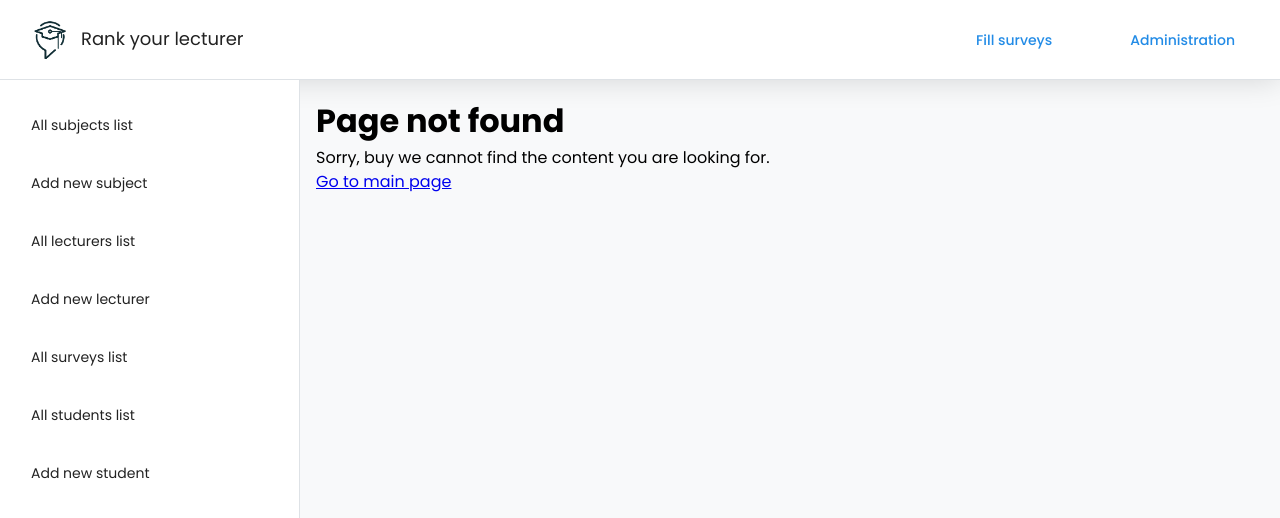
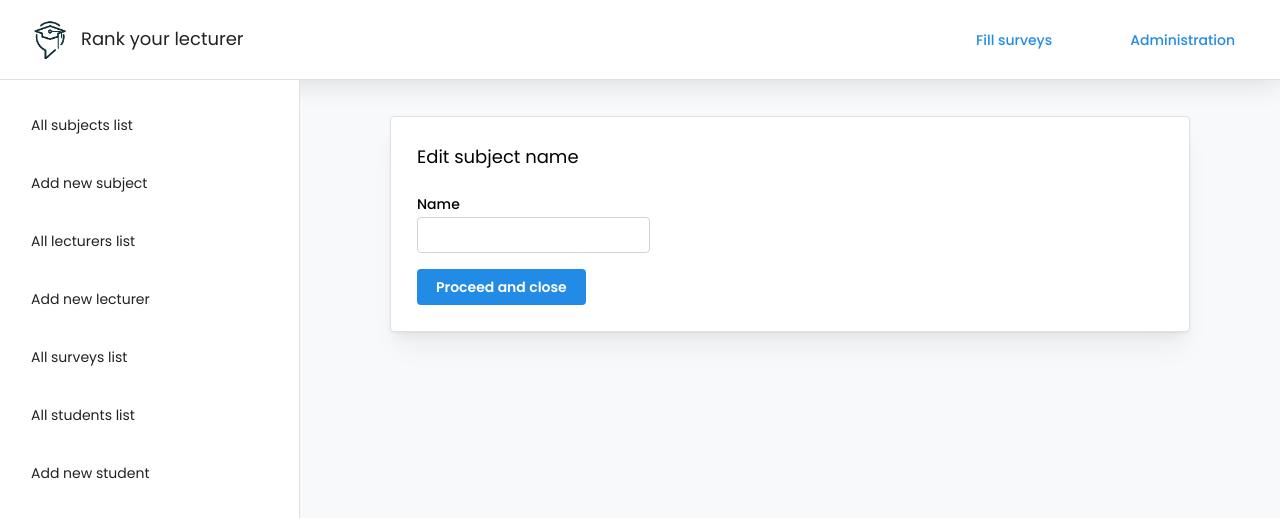
Before and after one commit to krzysztofmeler/take-web-app, a React app: page /administration/edit-subject-data/1 in a window 1280 px wide. Shown: the top 518 px of the page. Built offline with nearby package versions, Linux system fonts and the light colour scheme; no server answers.

Commit message:
added styled edit subject page

```diff
--- /dev/null
+++ b/src/components/SubjectForm.tsx
@@ -0,0 +1,27 @@
+import { FC } from 'react';
+import { Button, Grid, TextInput } from '@mantine/core';
+import { update } from '../utils/forms';
+import { jsSubmit } from '../utils/js-submit';
+
+type SubjectFormProps = {
+    name: string;
+
+    setName: (arg: string) => void;
+
+    submit: () => void;
+};
+
+const SubjectForm: FC<SubjectFormProps> = ({ name, setName, submit }) => (
+    <Grid>
+        <Grid.Col span={6}>
+            <TextInput value={name} onChange={update(setName)} label="Name" />
+        </Grid.Col>
+
+        <Grid.Col span={10}>
+            <Button onClick={jsSubmit(submit)}>Proceed and close</Button>
+        </Grid.Col>
+    </Grid>
+);
+
+export { SubjectForm };
+export type { SubjectFormProps };
--- a/src/components/pages/AddNewSubjectPage.tsx
+++ b/src/components/pages/AddNewSubjectPage.tsx
@@ -1,9 +1,8 @@
 import { FC, useState } from 'react';
-import { Button, Card, Grid, Group, Text, TextInput } from '@mantine/core';
-import { jsSubmit } from '../../utils/js-submit';
+import { Card, Group, Text } from '@mantine/core';
 import { useRequest } from '../../hooks/useRequest.hook';
 import { settings } from '../../settings';
-import { update } from '../../utils/forms';
+import { SubjectForm } from '../SubjectForm';
 
 const AddNewSubjectPage: FC = () => {
     const [name, setName] = useState<string>('');
@@ -33,21 +32,13 @@ const AddNewSubjectPage: FC = () => {
                     Add new subject
                 </Text>
 
-                <Grid maw={700}>
-                    <Grid.Col span={9}>
-                        <TextInput
-                          value={name}
-                          onChange={update(setName)}
-                          label="Name"
-                        />
-                    </Grid.Col>
-
-                    <Grid.Col span={10}>
-                        <Button onClick={jsSubmit(submit)}>
-                            Proceed and close
-                        </Button>
-                    </Grid.Col>
-                </Grid>
+                <Group maw={700}>
+                    <SubjectForm
+                      name={name}
+                      setName={setName}
+                      submit={submit}
+                    />
+                </Group>
             </Group>
         </Card>
     );
--- /dev/null
+++ b/src/components/pages/EditSubjectDataPage.tsx
@@ -0,0 +1,64 @@
+import { FC, useState } from 'react';
+import { useParams } from 'react-router';
+import { Card, Group, Text } from '@mantine/core';
+import { useNavigate } from 'react-router-dom';
+import { useAsyncEffect } from '../../hooks/useAsyncEffect.hook';
+import { SubjectForm } from '../SubjectForm';
+import { request } from '../../utils/request';
+import { Subject } from '../../model/existing-objects/Subject';
+
+const EditSubjectDataPage: FC = () => {
+    const [name, setName] = useState<string>('');
+
+    const { id } = useParams();
+
+    useAsyncEffect(async () => {
+        const response = await request.get('/subjects');
+
+        if (response.status === 200) {
+            const subject = (response.data as Subject[]).find(
+                (s) => s.id.toString() === id,
+            );
+
+            if (subject === undefined) {
+                // todo: handle as error
+            } else {
+                setName(subject.name);
+            }
+        }
+    }, []);
+
+    const navigate = useNavigate();
+
+    const submit = async () => {
+        const response = await request.put(`/subjects/${id}`, {
+            name,
+        });
+
+        if (response.status === 200) {
+            setTimeout(() => {
+                navigate(`/administration/subject-data/${id}`);
+            }, 500);
+        }
+    };
+
+    return (
+        <Card withBorder shadow="md" maw={800} my={20} mx="auto">
+            <Group gap={20} p={10}>
+                <Text component="h2" size="lg" w="100%">
+                    Edit subject name
+                </Text>
+
+                <Group maw={700}>
+                    <SubjectForm
+                      name={name}
+                      setName={setName}
+                      submit={submit}
+                    />
+                </Group>
+            </Group>
+        </Card>
+    );
+};
+
+export { EditSubjectDataPage };
--- a/src/index.tsx
+++ b/src/index.tsx
@@ -22,6 +22,7 @@ import { EditLecturerDataPage } from './components/pages/EditLecturerDataPage';
 import { EditStudentDataPage } from './components/pages/EditStudentDataPage';
 import { SubjectDataPage } from './components/pages/SubjectDataPage';
 import { PageLayout } from './components/page-layout/PageLayout';
+import { EditSubjectDataPage } from './components/pages/EditSubjectDataPage';
 
 const theme = createTheme({
     fontFamily: 'Poppins, Open Sans, sans-serif',
@@ -80,6 +81,10 @@ root.render(
                                 element: <AddNewSubjectPage />,
                             },
                             {
+                                path: '/administration/edit-subject-data/:id',
+                                element: <EditSubjectDataPage />,
+                            },
+                            {
                                 path: '/administration/students-list',
                                 element: <StudentsListPage />,
                             },
```
